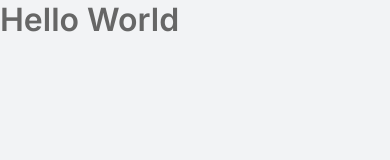
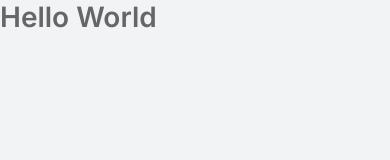
Before and after one commit to luanws/moveit, a React (Create React App) app: page / in a window 390 px wide. Shown: the top 160 px of the page. Built offline with nearby package versions, Linux system fonts and the light colour scheme.

Commit message:
Update global.css

```diff
--- a/src/styles/global.css
+++ b/src/styles/global.css
@@ -1,16 +1,42 @@
+:root {
+    --white: #fff;
+    --background: #f2f3f5;
+    --gray-line: #dcdde0;
+    --text: #666666;
+    --text-highlight: #b3b9ff;
+    --title: #2e384d;
+    --red: #e83f5b;
+    --green: #4cd62b;
+    --blue: #5965e0;
+    --blue-dark: #4953b8;
+    --blue-twitter: #2aa9e0;
+}
+
 * {
     margin: 0;
     padding: 0;
     box-sizing: border-box;
 }
 
+@media(max-width: 1080px) {
+    html {
+        font-size: 93.75%;
+    }
+}
+
+@media(max-width: 720px) {
+    html {
+        font-size: 87.5%;
+    }
+}
+
 body {
-    background-color: #f2f3f5;
-    color: #666;
+    background-color: var(--background);
+    color: var(--text);
 }
 
 body, input, textarea, button {
-    font: 400 16px "Inter", sans-serif;
+    font: 400 1rem "Inter", sans-serif;
 }
 
 button {
```
